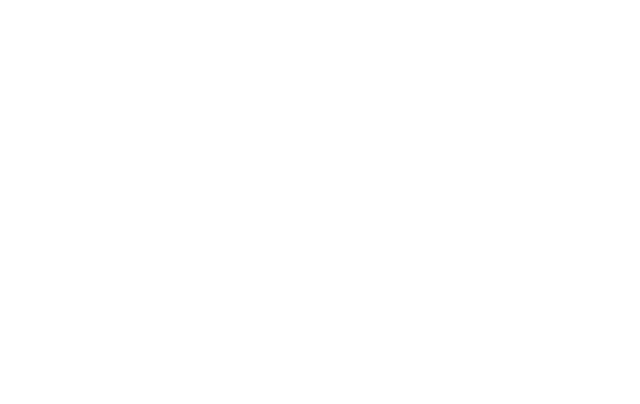
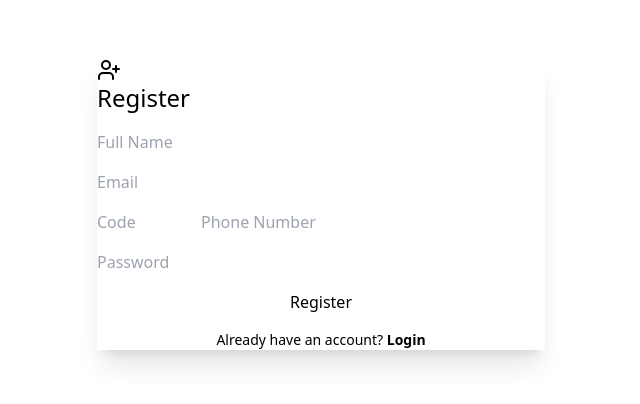
Before and after one commit to Dhirendra7076/ml-student-marks-predictor, a React app in the folder frontend/: page /register in a window 1280 px wide. Before the commit this address had no page. Shown: the part 196-600 px from the top of the page, without its empty margins (319-959 px from the left). Built offline with nearby package versions, Linux system fonts and the light colour scheme; the HTML template or start-up script is replaced by a standard one.

Commit message:
Register page updated

```diff
--- a/frontend/src/App.jsx
+++ b/frontend/src/App.jsx
@@ -6,6 +6,7 @@
 import HistoryPage from './pages/history.jsx'
 import ProtectedRoute from './components/ProtectedRoute.jsx'
 import Login from './pages/Login.jsx'
+import Register from './pages/register.jsx'
 
 
 function App() {
@@ -26,6 +27,7 @@
 
          }/>
         <Route path = "/login" element = {<Login/>}/>
+        <Route path = '/register' element = {<Register/>}/>
       </Routes>
     </div>
     )
--- a/frontend/src/pages/Login.jsx
+++ b/frontend/src/pages/Login.jsx
@@ -4,6 +4,7 @@
 import toast from "react-hot-toast";
 //import { login } from "../../../backend/src/controllers/auth.controllers";
 import { LogIn } from "lucide-react";
+import { Link } from "react-router-dom";
 
 
 function Login(){
@@ -70,6 +71,12 @@
             </button>
 
           </form>
+          <p className="text-center mt-4 text-sm">
+            Don't have an account?{" "}
+            <Link to="/register" className="text-primary font-semibold">
+             Register
+               </Link>
+            </p>
 
         </div>
       </div>
--- /dev/null
+++ b/frontend/src/pages/register.jsx
@@ -0,0 +1,143 @@
+import axios from "axios";
+import { useState } from "react";
+import  { toast } from 'react-hot-toast'
+import { useNavigate } from "react-router";
+import { UserPlus } from "lucide-react";
+import { Link } from "react-router-dom";
+
+
+function Register() {
+    const [fullName , setFullName] = useState("")
+    const [email , setEmail] = useState("")
+    const [countryCode , setCountryCode] = useState("")
+    const [phoneNumber , setPhoneNumber] = useState()
+    const [password , setPassword] = useState("")
+    const [loading , setLoading] = useState(false);
+
+    const navigate = useNavigate();
+
+    const handleRegister = async(e)=> {
+        e.preventDefault();
+        setLoading(true)
+
+        try {
+            await axios.post("http://localhost:5000/api/auth/register",
+                {fullName,
+                    email,
+                    password,
+                    phoneNumber: `+${countryCode}  ${phoneNumber}`,
+
+
+                },
+                {withCredentials : true}
+            )
+
+            if(countryCode.length<1) {
+                toast.error("Enter Country code")
+                setLoading(false)                   //TO DO - MAKE IT SO THAT USER CAN'T EVEN TYPE MORE THAN 2. 10 DIGITS
+                return;
+            }
+            if(phoneNumber.length!==10){
+                toast.error("Phone number must be of 10 digits")
+            }
+            toast.success("Registration Successful!")
+            navigate("/")
+        } catch (error) {
+            toast.error(error.reponse?.data?.message || "Registration Failed")
+        }
+        setLoading(false)
+    }
+ return (
+    <div className="min-h-screen flex items-center justify-center bg-base-200">
+      <div className="card w-full max-w-md bg-base-100 shadow-xl">
+        <div className="card-body">
+
+          <h2 className="card-title justify-center text-2xl">
+            <UserPlus className="mr-2" />
+            Register
+          </h2>
+
+          <form onSubmit={handleRegister} className="space-y-4 mt-4">
+
+            <input
+              type="text"
+              placeholder="Full Name"
+              className="input input-bordered w-full"
+              value={fullName}
+              onChange={(e) => setFullName(e.target.value)}
+              required
+            />
+
+            <input
+              type="email"
+              placeholder="Email"
+              className="input input-bordered w-full"
+              value={email}
+              onChange={(e) => setEmail(e.target.value)}
+              required
+            />
+
+            <div className="flex gap-2">
+
+  {/* Country Code */}
+  <input
+    type="text"
+    placeholder="Code"
+    className="input input-bordered w-24"
+    value={countryCode}
+    maxLength={4}
+    onChange={(e) => {
+      const value = e.target.value.replace(/\D/g, "");
+      setCountryCode(value);
+    }}
+    required
+  />
+
+  {/* Phone Number */}
+  <input
+    type="text"
+    placeholder="Phone Number"
+    className="input input-bordered flex-1"
+    value={phoneNumber}
+    maxLength={10}
+    onChange={(e) => {
+      const value = e.target.value.replace(/\D/g, "");
+      setPhoneNumber(value);
+    }}
+    required
+  />
+
+</div>
+
+            <input
+              type="password"
+              placeholder="Password"
+              className="input input-bordered w-full"
+              value={password}
+              onChange={(e) => setPassword(e.target.value)}
+              required
+            />
+
+            <button
+              type="submit"
+              className={`btn btn-primary w-full ${loading ? "loading" : ""}`}
+            >
+              {loading ? "Registering..." : "Register"}
+            </button>
+
+          </form>
+
+          <p className="text-center mt-4 text-sm">
+            Already have an account?{" "}
+            <Link to="/login" className="text-primary font-semibold">
+              Login
+            </Link>
+          </p>
+
+        </div>
+      </div>
+    </div>
+  );
+}
+
+export default Register;
```
